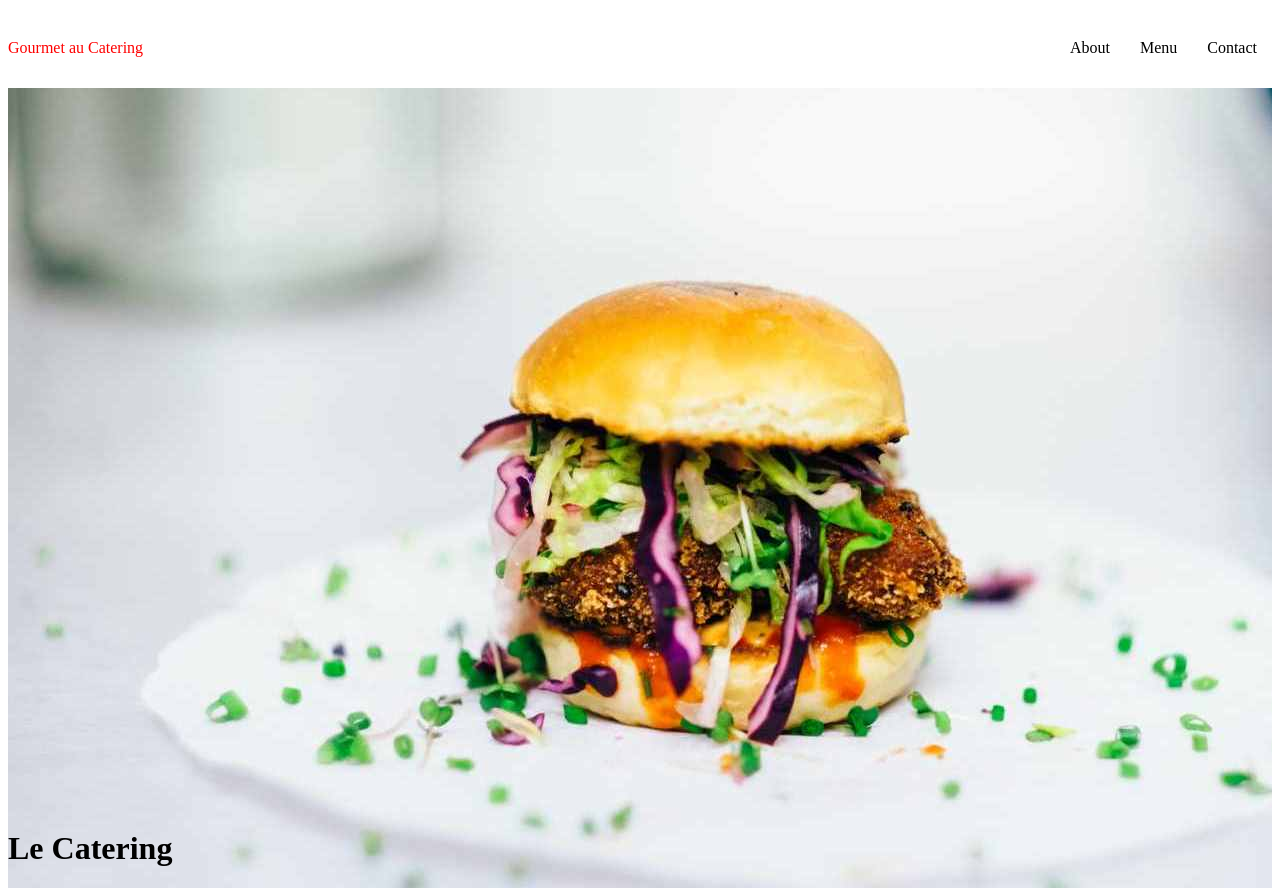
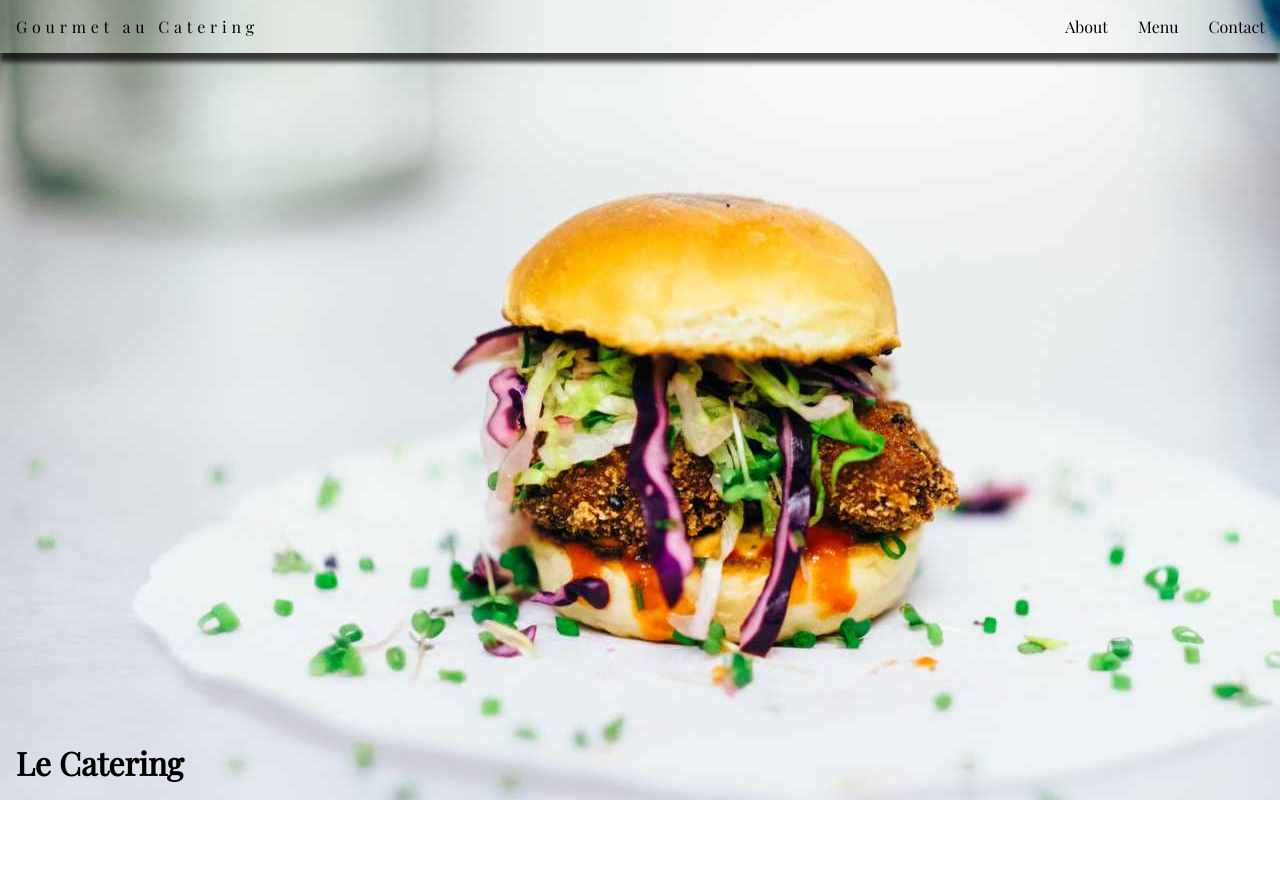
Before and after one commit to fifietcie/Maquette_resto, a plain HTML site: page index.html in a window 1280 px wide. After the commit the page ends 800 px from the top, so only its background shows below. Drawn offline with Linux system fonts and the light colour scheme.

Commit message:
modif couleur

```diff
--- a/assets/css/style.css
+++ b/assets/css/style.css
@@ -1,6 +1,23 @@
+@font-face {
+  font-family: "playfairDR";
+  /* creation d'un alias/raccourci  */
+  src: url(../font/PlayfairDisplay-Regular.ttf);
+}
+/* importation des fonts  */
+
+* {
+  margin: 0;
+  padding: 0;
+  font-family: "playfairDR", serif;
+}
+/* Reset dimensions */
+
 /* Pour appeler l'id logo, j'utilise le sélécteur # = le nom logo  */
 #logo {
-  color: rgb(255, 0, 0);
+  color: black;
+  padding: 1rem;
+  letter-spacing: 0.3rem;
+  font-weight: 360;
 }
 /* Pour appeler un élément HTML dans un selecteur j'utilise son nom  */
 nav {
@@ -8,6 +25,15 @@ nav {
   /* Pour gerer l'allignement vertical des enfants de ma div j'utilise align-items  */
   align-items: center;
   justify-content: space-between;
+  box-shadow: 0px 9px 5px 0px rgba(0,0,0,0.75);
+  -webkit-box-shadow: 0px 9px 5px 0px rgba(0,0,0,0.75);
+  -moz-box-shadow: 0px 9px 5px 0px rgba(0,0,0,0.75);
+  position: fixed;
+  /* le fixed permet de garder la barre de nav fix quand on scroll */
+z-index: ;
+width: 100%;
+/* permet de superposer les layers mais ne fonctionne pas avec une position statique (par defaut) */
+
 }
 
 ul {
@@ -27,3 +53,7 @@ li {
   display: flex;
   align-items: flex-end;
 }
+
+h1 {
+  padding: 1rem;
+}
```
